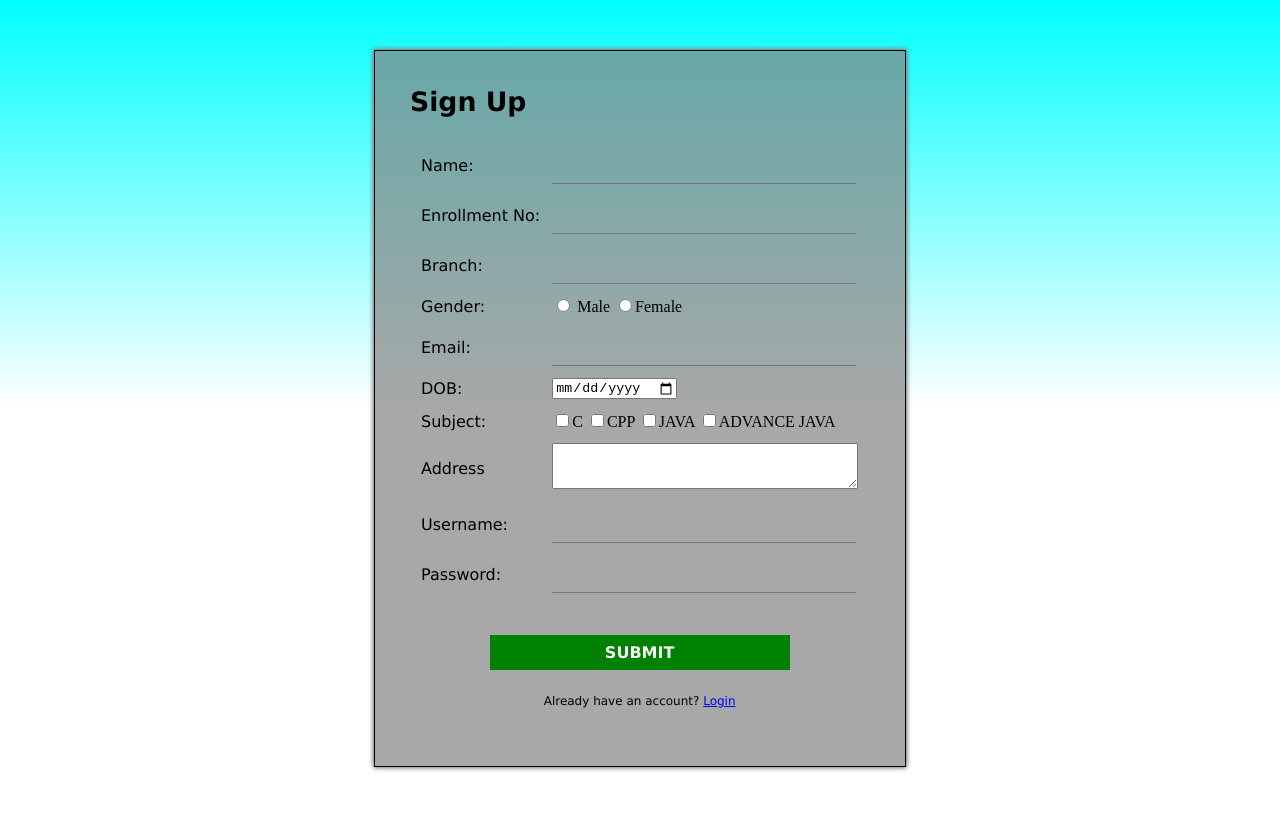
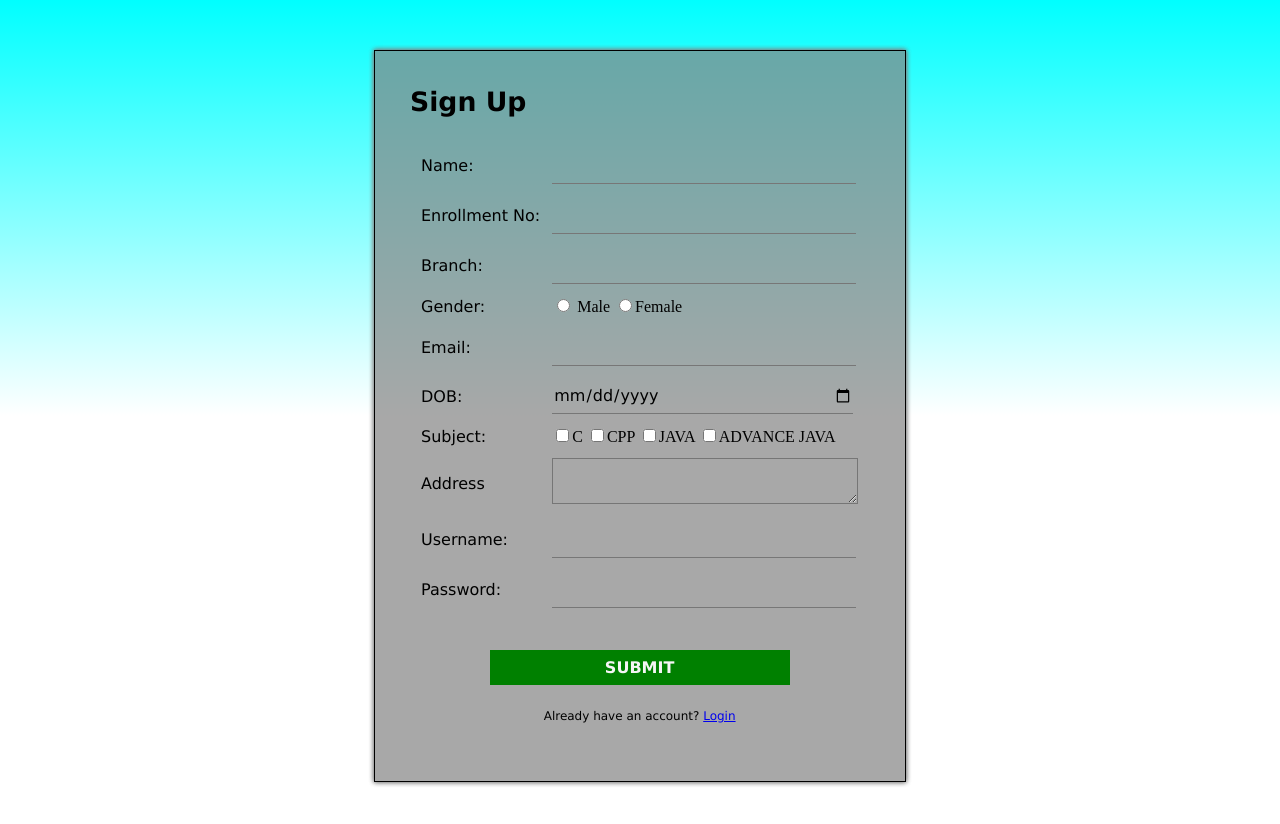
Before and after one commit to Krushna57/sign-up-page, a plain HTML site: page index.html in a window 1280 px wide. Drawn offline with Linux system fonts and the light colour scheme.

Commit message:
Update index.html

```diff
--- a/index.html
+++ b/index.html
@@ -49,7 +49,7 @@
             font-size: 12pt;
             font-family: Verdana, Geneva, Tahoma, sans-serif;
         }
-        input[type="text"],input[type="password"],input[type="number"],input[type="email"]
+        input[type="text"],input[type="password"],input[type="number"],input[type="email"],input[type="date"]
         {
             background: rgba(250, 240, 230, 0);
             width: 300px;
@@ -62,7 +62,7 @@
         }
 
         textarea
-        {
+        { background:rgba(250,240,230,0);
             max-height: 40px;
             min-height: 40px;
             max-width: 300px;
```
